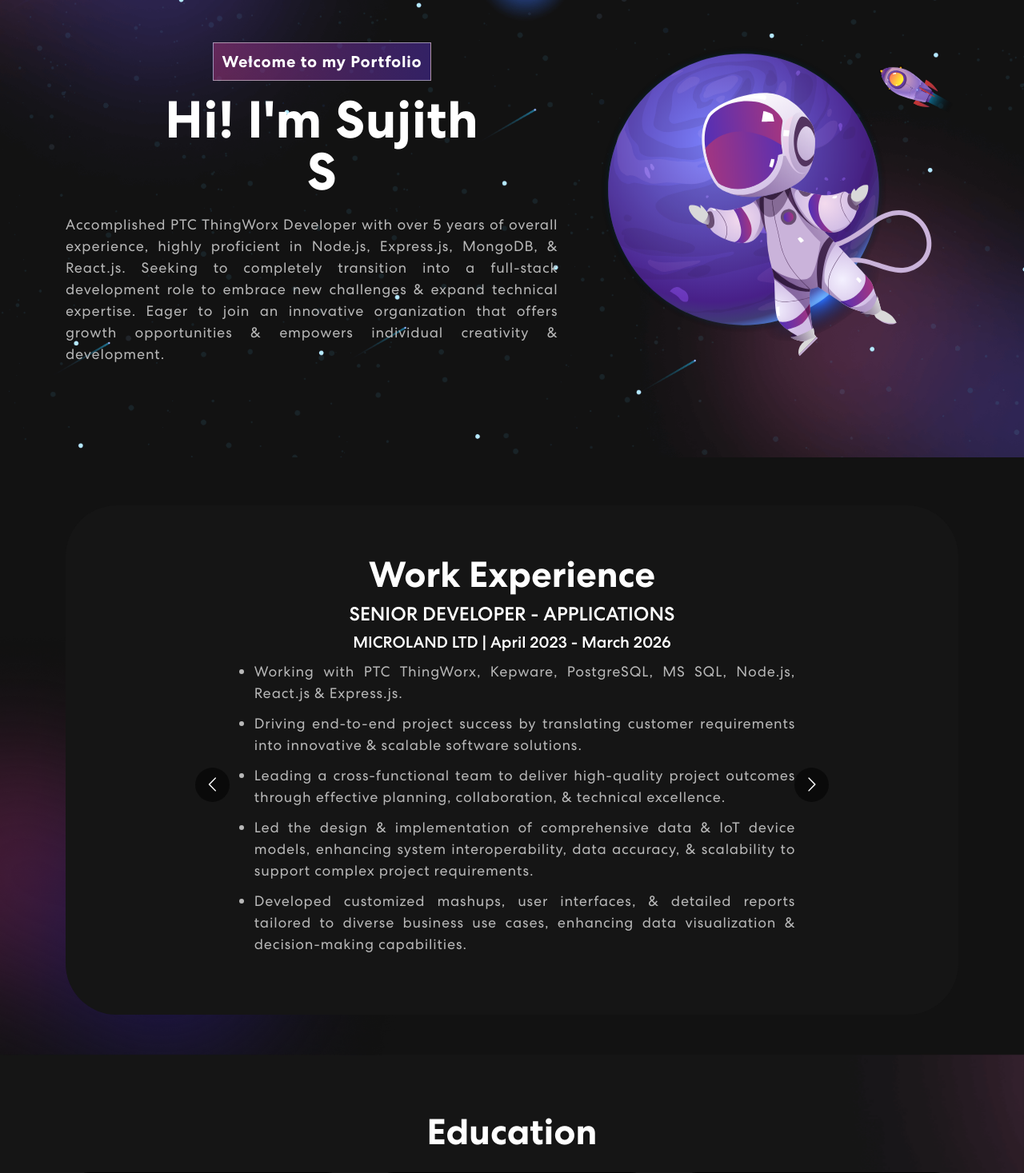
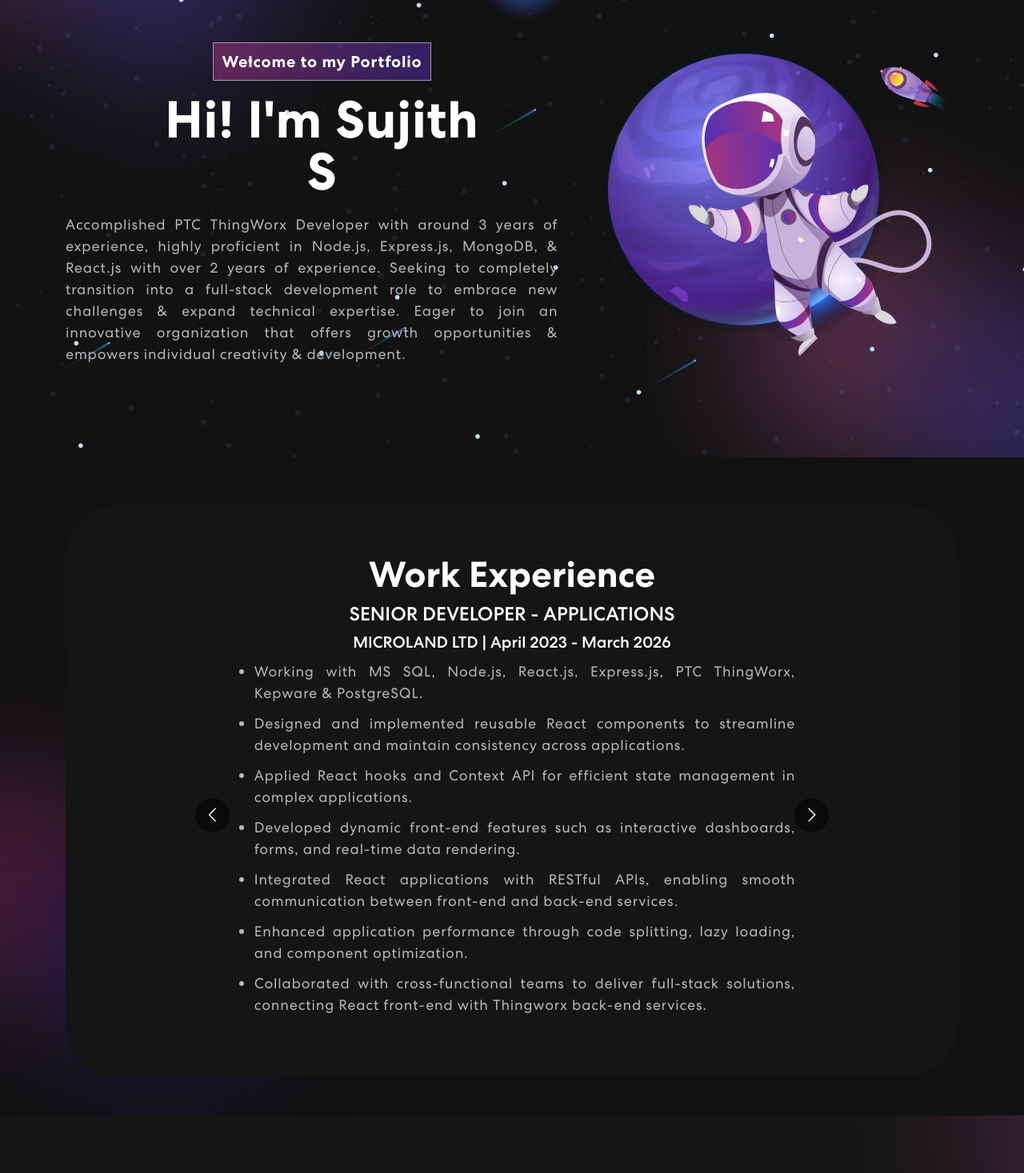
Before and after one commit to mRbinG11/personal-portfolio, a React (Create React App) app: page / in a window 1280 px wide. Shown: the part 207-1674 px from the top of the page at 80% size. Built offline with nearby package versions, Linux system fonts and the light colour scheme.

Commit message:
Update Banner and Experience components: refine professional experience descriptions and enhance technical skills visibility

```diff
--- a/src/components/Banner.js
+++ b/src/components/Banner.js
@@ -79,13 +79,13 @@ export const Banner = () => {
               <span className="wrap">{text}</span>
             </h1>
             <p>
-              Accomplished PTC ThingWorx Developer with over 5 years of overall
+              Accomplished PTC ThingWorx Developer with around 3 years of
               experience, highly proficient in Node.js, Express.js, MongoDB, &
-              React.js. Seeking to completely transition into a full-stack
-              development role to embrace new challenges & expand technical
-              expertise. Eager to join an innovative organization that offers
-              growth opportunities & empowers individual creativity &
-              development.
+              React.js with over 2 years of experience. Seeking to completely
+              transition into a full-stack development role to embrace new
+              challenges & expand technical expertise. Eager to join an
+              innovative organization that offers growth opportunities &
+              empowers individual creativity & development.
             </p>
             {/* <button onClick={() => scrollToSection("connect")}>
                     Let's Connect <ArrowRightCircle size={25} />
--- a/src/components/Experience.js
+++ b/src/components/Experience.js
@@ -52,29 +52,35 @@ export const Experience = () => {
                   <h5>MICROLAND LTD | April 2023 - March 2026</h5>
                   <ul>
                     <li>
-                      Working with PTC ThingWorx, Kepware, PostgreSQL, MS SQL,
-                      Node.js, React.js & Express.js.
+                      Working with MS SQL, Node.js, React.js, Express.js, PTC
+                      ThingWorx, Kepware & PostgreSQL.
                     </li>
                     <li>
-                      Driving end-to-end project success by translating customer
-                      requirements into innovative & scalable software
-                      solutions.
+                      Designed and implemented reusable React components to
+                      streamline development and maintain consistency across
+                      applications.
                     </li>
                     <li>
-                      Leading a cross-functional team to deliver high-quality
-                      project outcomes through effective planning,
-                      collaboration, & technical excellence.
+                      Applied React hooks and Context API for efficient state
+                      management in complex applications.
                     </li>
                     <li>
-                      Led the design & implementation of comprehensive data &
-                      IoT device models, enhancing system interoperability, data
-                      accuracy, & scalability to support complex project
-                      requirements.
+                      Developed dynamic front-end features such as interactive
+                      dashboards, forms, and real-time data rendering.
                     </li>
                     <li>
-                      Developed customized mashups, user interfaces, & detailed
-                      reports tailored to diverse business use cases, enhancing
-                      data visualization & decision-making capabilities.
+                      Integrated React applications with RESTful APIs, enabling
+                      smooth communication between front-end and back-end
+                      services.
+                    </li>
+                    <li>
+                      Enhanced application performance through code splitting,
+                      lazy loading, and component optimization.
+                    </li>
+                    <li>
+                      Collaborated with cross-functional teams to deliver
+                      full-stack solutions, connecting React front-end with
+                      Thingworx back-end services.
                     </li>
                   </ul>
                 </div>
```
